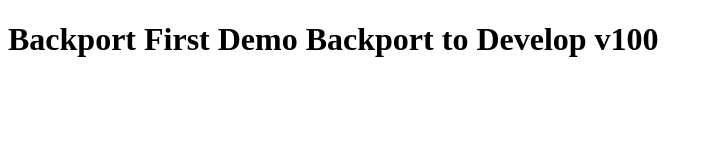
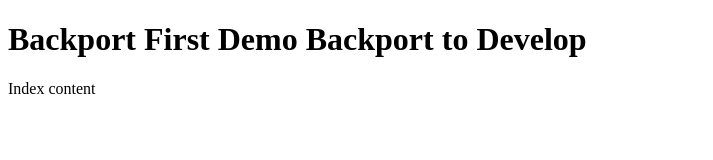
Before and after one commit to lregueiro/backport-demo, a plain HTML site: page index.html in a window 1280 px wide. Shown: the whole page, without its empty margins (0-713 px from the left). Drawn offline with Linux system fonts and the light colour scheme.

Commit message:
refactor: updates to backport

```diff
--- a/index.html
+++ b/index.html
@@ -6,6 +6,7 @@
     <title>Backport Demo</title>
 </head>
 <body>
-    <h1>Backport First Demo Backport to Develop v100</h1>
+    <h1>Backport First Demo Backport to Develop</h1>
+    <p>Index content</p>
 </body>
 </html>
```
